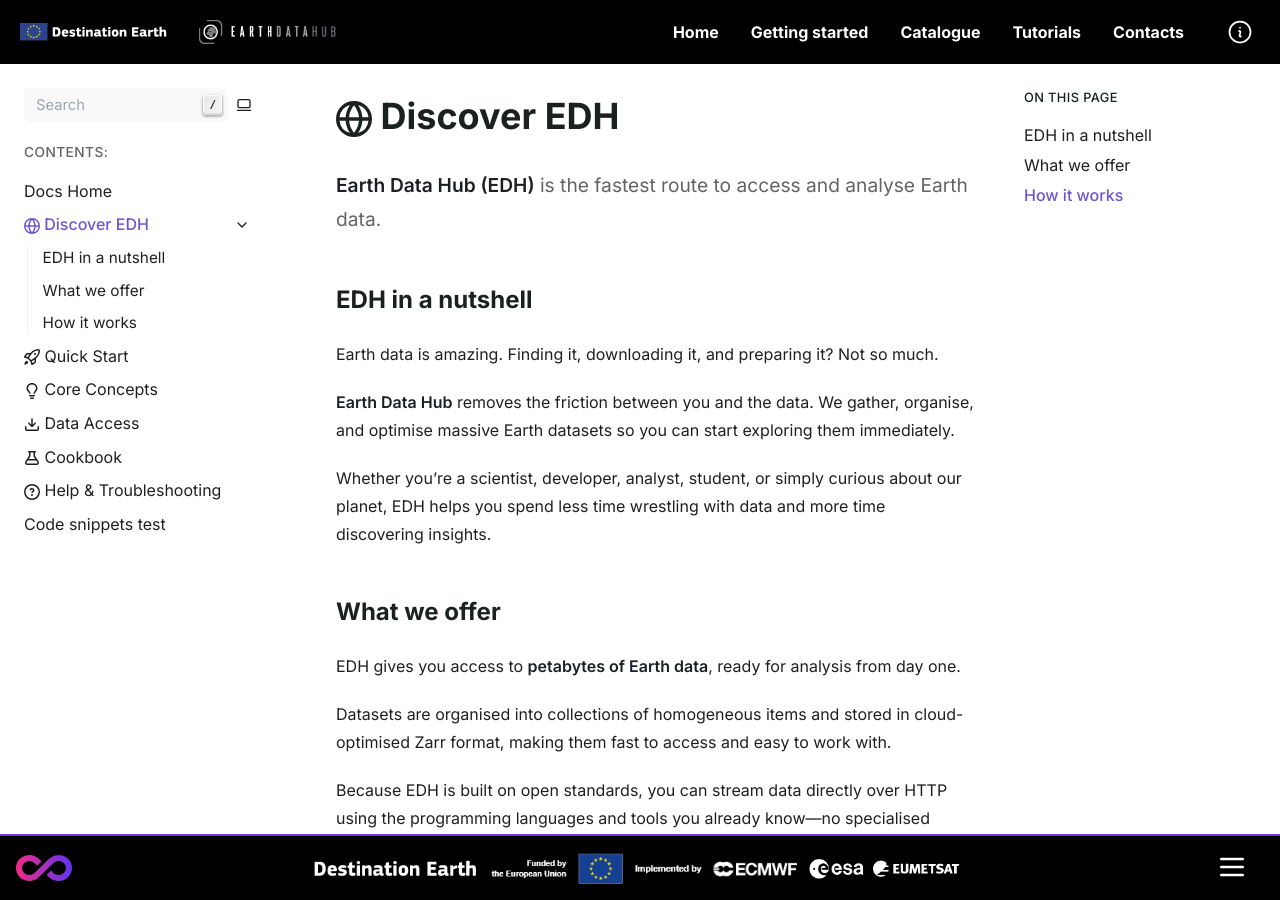
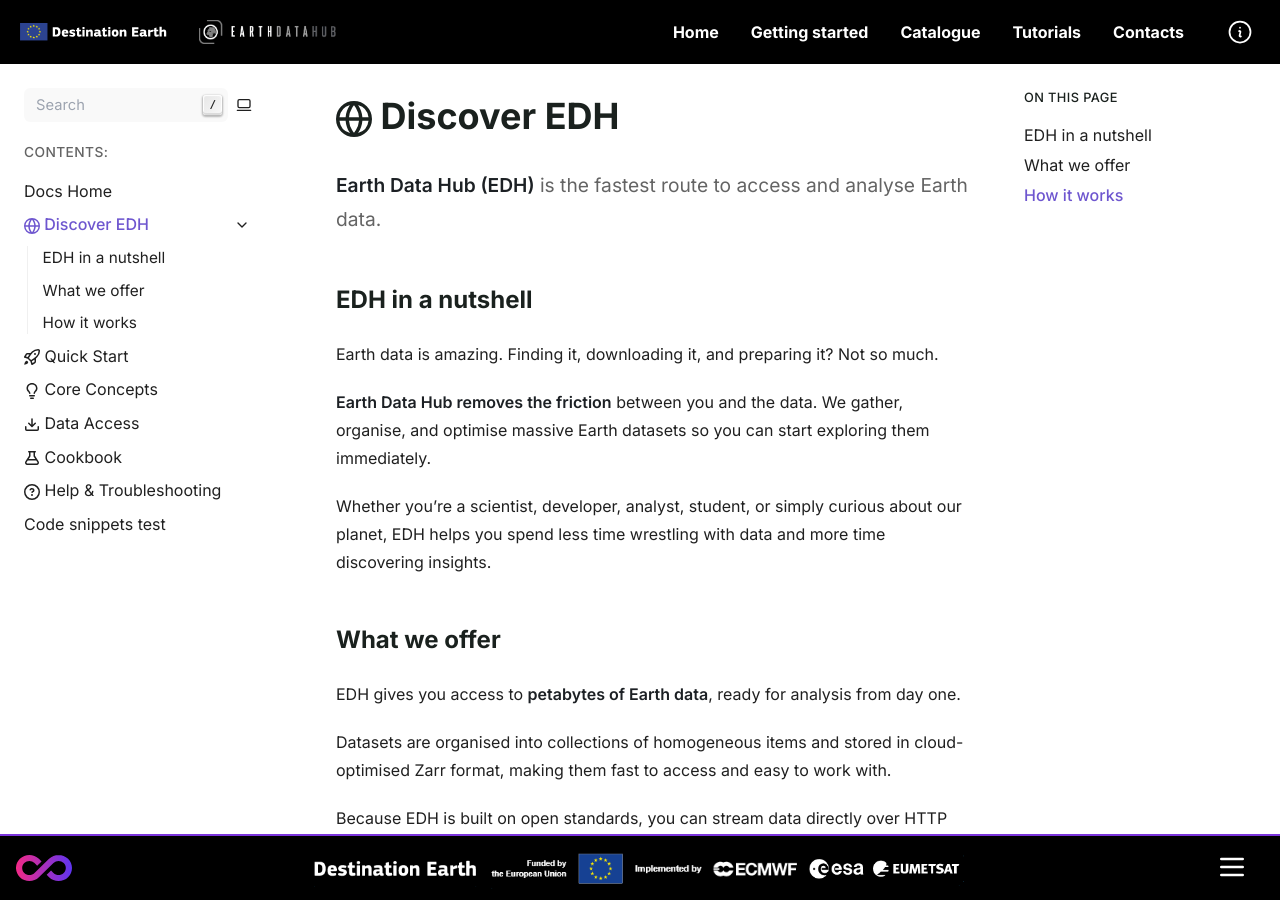
Before and after one commit to bopen/edh-docs, a Sphinx documentation site: the page built from source/discover-edh.md, in a window 1280 px wide and 900 px high. Built offline with Sphinx 7.4.7, drawn with Linux system fonts in a browser that asks for light colours.

Commit message:
cleanup bold

```diff
--- a/source/discover-edh.md
+++ b/source/discover-edh.md
@@ -11,7 +11,7 @@
 
 Earth data is amazing. Finding it, downloading it, and preparing it? Not so much.
 
-**Earth Data Hub** removes the friction between you and the data. We gather, organise, and optimise massive Earth datasets so you can start exploring them immediately.
+**Earth Data Hub removes the friction** between you and the data. We gather, organise, and optimise massive Earth datasets so you can start exploring them immediately.
 
 Whether you're a scientist, developer, analyst, student, or simply curious about our planet, EDH helps you spend less time wrestling with data and more time discovering insights.
 
@@ -21,7 +21,7 @@
 
 Datasets are organised into collections of homogeneous items and stored in cloud-optimised Zarr format, making them fast to access and easy to work with.
 
-Because EDH is built on open standards, you can stream data directly over HTTP using the programming languages and tools you already know—no specialised software required.
+Because EDH is built on open standards, you can stream data directly over HTTP into the programming languages and tools you already use, with **no bespoke software required**.
 
 ## How it works
 
```
